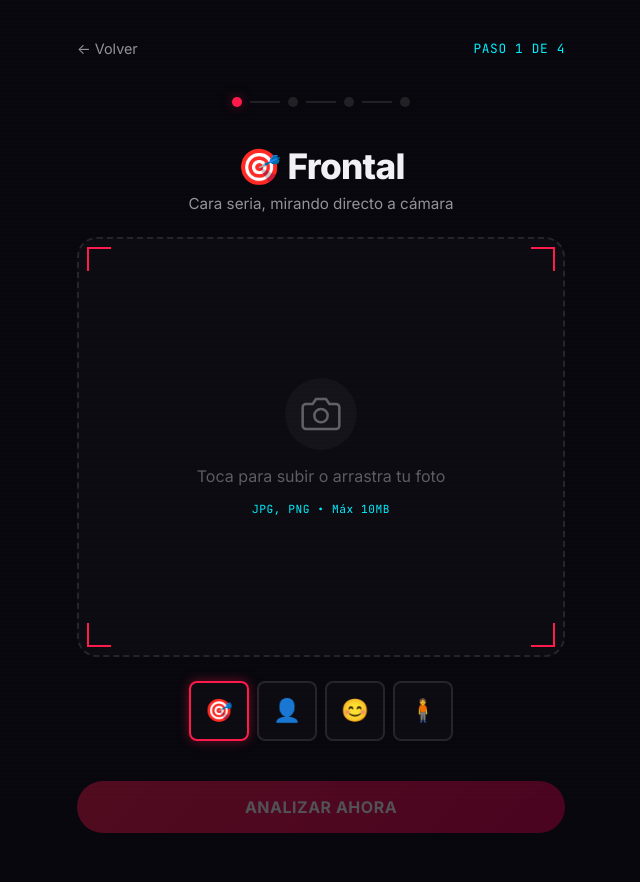
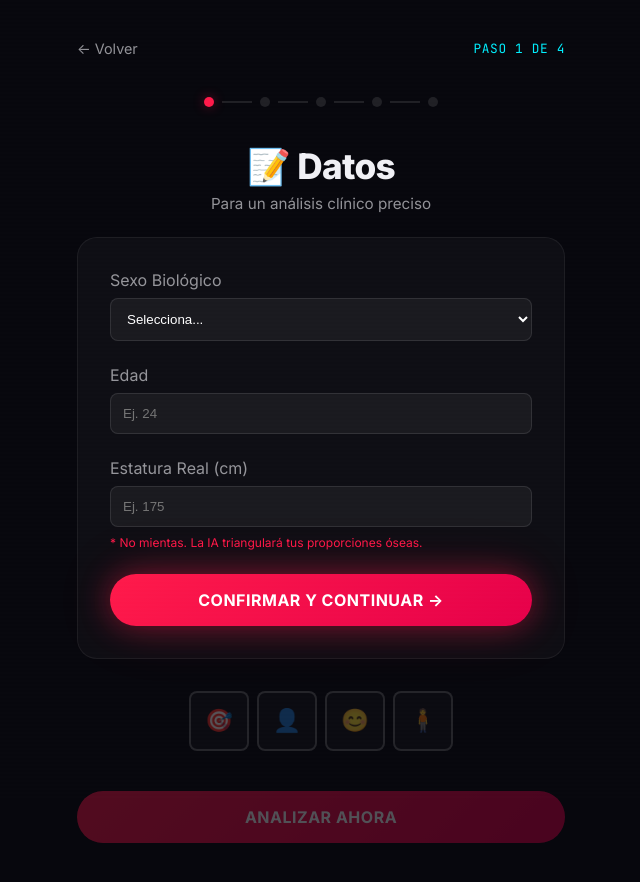
Before and after one commit to CriisxD/Raw-Rate, a Next.js app: page /upload in a window 1280 px wide. Shown: the whole page, without its empty margins (319-959 px from the left). Built offline with nearby package versions, Linux system fonts and the light colour scheme.

Commit message:
feat: add biometrics pre-scan step for age gender and height

```diff
--- a/app/api/analyze/route.js
+++ b/app/api/analyze/route.js
@@ -7,10 +7,13 @@ export const maxDuration = 60; // Allow more time for OpenAI Vision processing
 export async function POST(request) {
   try {
     const body = await request.json();
-    const { sessionId, images } = body;
+    const { sessionId, biometrics, images } = body;
 
     if (!images || !images.front || !images.profile || !images.smile || !images.body) {
       return NextResponse.json({ error: 'Se requieren las 4 imágenes' }, { status: 400 });
+    }
+    if (!biometrics || !biometrics.age || !biometrics.gender || !biometrics.height) {
+      return NextResponse.json({ error: 'Faltan datos biométricos base' }, { status: 400 });
     }
 
     // Create analysis record
@@ -27,7 +30,7 @@ export async function POST(request) {
     // Run AI analysis
     try {
       const imageDataUrls = [images.front, images.profile, images.smile, images.body];
-      const result = await analyzeImages(imageDataUrls);
+      const result = await analyzeImages(imageDataUrls, biometrics);
       await updateAnalysisStatus(analysisId, 'completed', result);
     } catch (aiError) {
       console.error('AI analysis error:', aiError);
--- a/app/upload/page.js
+++ b/app/upload/page.js
@@ -4,6 +4,7 @@ import { useRouter } from 'next/navigation';
 import './upload.css';
 
 const STEPS = [
+  { key: 'biometrics', label: 'Datos', desc: 'Para un análisis clínico preciso', icon: '📝' },
   { key: 'front', label: 'Frontal', desc: 'Cara seria, mirando directo a cámara', icon: '🎯' },
   { key: 'profile', label: 'Perfil', desc: 'Gira 90° hacia tu derecha', icon: '👤' },
   { key: 'smile', label: 'Sonrisa', desc: 'Sonrisa natural, ojos abiertos', icon: '😊' },
@@ -37,6 +38,7 @@ export default function UploadPage() {
   const router = useRouter();
   const [currentStep, setCurrentStep] = useState(0);
   const [images, setImages] = useState({});
+  const [biometrics, setBiometrics] = useState({ age: '', gender: '', height: '' });
   const [loading, setLoading] = useState(false);
   const [dragOver, setDragOver] = useState(false);
   const fileRef = useRef(null);
@@ -46,7 +48,7 @@ export default function UploadPage() {
     const compressed = await compressImage(file);
     const step = STEPS[currentStep];
     setImages(prev => ({ ...prev, [step.key]: compressed }));
-    if (currentStep < 3) {
+    if (currentStep < 4) {
       setTimeout(() => setCurrentStep(prev => prev + 1), 500);
     }
   }, [currentStep]);
@@ -68,6 +70,7 @@ export default function UploadPage() {
         headers: { 'Content-Type': 'application/json' },
         body: JSON.stringify({
           sessionId,
+          biometrics,
           images: {
             front: images.front,
             profile: images.profile,
@@ -89,7 +92,7 @@ export default function UploadPage() {
     }
   };
 
-  const allUploaded = STEPS.every(s => images[s.key]);
+  const allUploaded = images.front && images.profile && images.smile && images.body && biometrics.age && biometrics.gender && biometrics.height;
   const step = STEPS[currentStep];
 
   return (
@@ -102,12 +105,11 @@ export default function UploadPage() {
           <span className="text-mono">PASO {currentStep + 1} DE 4</span>
         </div>
 
-        {/* Stepper */}
         <div className="stepper">
           {STEPS.map((s, i) => (
             <div key={s.key} style={{ display: 'flex', alignItems: 'center', gap: '8px' }}>
               <div className={`stepper-dot ${i < currentStep ? 'done' : i === currentStep ? 'active' : ''}`} />
-              {i < 3 && <div className="stepper-line" />}
+              {i < 4 && <div className="stepper-line" />}
             </div>
           ))}
         </div>
@@ -119,7 +121,55 @@ export default function UploadPage() {
           {step.desc}
         </p>
 
-        {/* Upload zone */}
+        {/* Content based on step */}
+        {currentStep === 0 ? (
+          <div className="biometrics-form animate-fade-in glass-card" style={{ padding: '2rem', textAlign: 'left', marginBottom: '2rem' }}>
+            <div style={{ marginBottom: '1.5rem' }}>
+              <label style={{ display: 'block', marginBottom: '8px', color: 'var(--text-secondary)' }}>Sexo Biológico</label>
+              <select
+                value={biometrics.gender}
+                onChange={e => setBiometrics({ ...biometrics, gender: e.target.value })}
+                style={{ width: '100%', padding: '12px', borderRadius: '8px', background: 'rgba(255,255,255,0.05)', border: '1px solid rgba(255,255,255,0.1)', color: 'white' }}
+              >
+                <option value="">Selecciona...</option>
+                <option value="Hombre">Hombre</option>
+                <option value="Mujer">Mujer</option>
+              </select>
+            </div>
+
+            <div style={{ marginBottom: '1.5rem' }}>
+              <label style={{ display: 'block', marginBottom: '8px', color: 'var(--text-secondary)' }}>Edad</label>
+              <input
+                type="number"
+                placeholder="Ej. 24"
+                value={biometrics.age}
+                onChange={e => setBiometrics({ ...biometrics, age: e.target.value })}
+                style={{ width: '100%', padding: '12px', borderRadius: '8px', background: 'rgba(255,255,255,0.05)', border: '1px solid rgba(255,255,255,0.1)', color: 'white' }}
+              />
+            </div>
+
+            <div style={{ marginBottom: '1.5rem' }}>
+              <label style={{ display: 'block', marginBottom: '8px', color: 'var(--text-secondary)' }}>Estatura Real (cm)</label>
+              <input
+                type="number"
+                placeholder="Ej. 175"
+                value={biometrics.height}
+                onChange={e => setBiometrics({ ...biometrics, height: e.target.value })}
+                style={{ width: '100%', padding: '12px', borderRadius: '8px', background: 'rgba(255,255,255,0.05)', border: '1px solid rgba(255,255,255,0.1)', color: 'white' }}
+              />
+              <p style={{ fontSize: '0.75rem', color: 'var(--red)', marginTop: '8px' }}>* No mientas. La IA triangulará tus proporciones óseas.</p>
+            </div>
+
+            <button
+              className="btn-primary"
+              style={{ width: '100%' }}
+              disabled={!biometrics.age || !biometrics.gender || !biometrics.height}
+              onClick={() => setCurrentStep(1)}
+            >
+              Confirmar y Continuar →
+            </button>
+          </div>
+        ) : (
           <div
             className={`upload-zone ${dragOver ? 'drag-over' : ''} ${images[step.key] ? 'has-image' : ''}`}
             onClick={() => fileRef.current?.click()}
@@ -147,13 +197,13 @@ export default function UploadPage() {
               </div>
             )}
 
-          {/* Scanner overlay */}
             <div className="upload-scanner-line" />
             <div className="upload-corners">
               <span className="corner tl" /><span className="corner tr" />
               <span className="corner bl" /><span className="corner br" />
             </div>
           </div>
+        )}
 
         <input
           ref={fileRef}
@@ -166,10 +216,12 @@ export default function UploadPage() {
         {/* Thumbnails */}
         <div className="upload-thumbs">
           {STEPS.map((s, i) => (
+            i > 0 && ( // Hide thumbnail for biometrics step
               <button
                 key={s.key}
                 className={`upload-thumb ${i === currentStep ? 'active' : ''} ${images[s.key] ? 'filled' : ''}`}
                 onClick={() => setCurrentStep(i)}
+                disabled={i > currentStep}
               >
                 {images[s.key] ? (
                   <img src={images[s.key]} alt={s.label} />
@@ -177,6 +229,7 @@ export default function UploadPage() {
                   <span>{s.icon}</span>
                 )}
               </button>
+            )
           ))}
         </div>
 
```
Also changed, not shown: lib/openai.js. Lines whose indentation alone changed are shown as unchanged.
